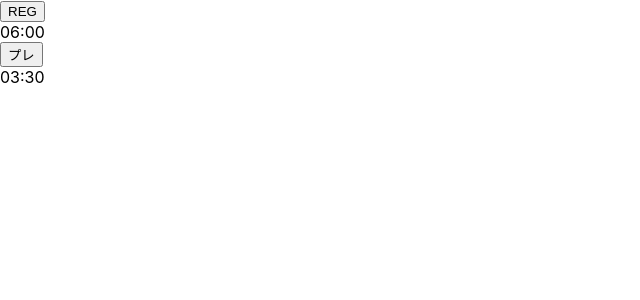
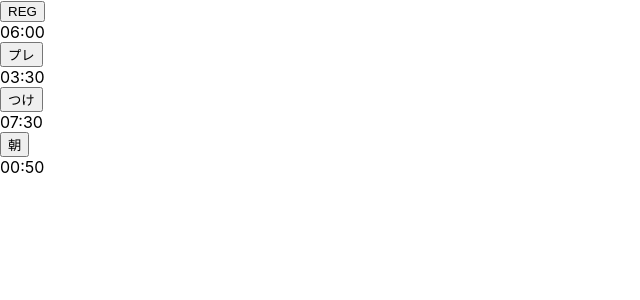
Before and after one commit to M-Y-code/men-timer, a Next.js app in the folder men-timer/: page / in a window 1280 px wide. Shown: the top 300 px of the page, without its empty margins (0-640 px from the left). Built offline with nearby package versions, Linux system fonts and the light colour scheme.

Commit message:
つけ麺、朝麺ボタン作成

```diff
--- /dev/null
+++ b/men-timer/components/AsaButton.jsx
@@ -0,0 +1,10 @@
+const AsaButton = (props) => {
+  return (
+    <>
+      <button onClick={() => props.onClick()}>朝</button>
+      <div>{props.formatTime(props.countdownAsa)}</div>
+    </>
+  );
+};
+
+export default AsaButton;
--- a/men-timer/components/CountDown.jsx
+++ b/men-timer/components/CountDown.jsx
@@ -1,6 +1,8 @@
 import { useCallback, useEffect, useRef, useState } from "react";
+import AsaButton from "./AsaButton";
 import PreButton from "./PreButton";
 import RegButton from "./RegButton";
+import TukeButton from "./TukeButton";
 
 //秒を分に変換
 const formatTime = (time) => {
@@ -33,6 +35,20 @@ export default function CountDown({ Reg, Pre, Tuke, Asa }) {
     return () => clearInterval(timerId.current);
   }, []);
 
+  const handleClickStartTuke = useCallback(() => {
+    timerId.current = setInterval(() => {
+      setCountdownTuke((prev) => prev - 1);
+    }, 1000);
+    return () => clearInterval(timerId.current);
+  }, []);
+
+  const handleClickStartAsa = useCallback(() => {
+    timerId.current = setInterval(() => {
+      setCountdownAsa((prev) => prev - 1);
+    }, 1000);
+    return () => clearInterval(timerId.current);
+  }, []);
+
   useEffect(() => {
     if (countdownReg <= 0) {
       clearInterval(timerId.current);
@@ -47,6 +63,20 @@ export default function CountDown({ Reg, Pre, Tuke, Asa }) {
     }
   }, [countdownReg]);
 
+  useEffect(() => {
+    if (countdownTuke <= 0) {
+      clearInterval(timerId.current);
+      setCountdownTuke((prev) => seconds);
+    }
+  }, [countdownAsa]);
+
+  useEffect(() => {
+    if (countdownAsa <= 0) {
+      clearInterval(timerId.current);
+      setCountdownAsa((prev) => seconds);
+    }
+  }, [countdownAsa]);
+
   return (
     <>
       <RegButton
@@ -59,6 +89,16 @@ export default function CountDown({ Reg, Pre, Tuke, Asa }) {
         onClick={handleClickStartPre}
         countdownPre={countdownPre}
       />
+      <TukeButton
+        formatTime={formatTime}
+        onClick={handleClickStartTuke}
+        countdownTuke={countdownTuke}
+      />
+      <AsaButton
+        formatTime={formatTime}
+        onClick={handleClickStartAsa}
+        countdownAsa={countdownAsa}
+      />
     </>
   );
 }
--- /dev/null
+++ b/men-timer/components/TukeButton.jsx
@@ -0,0 +1,10 @@
+const TukeButton = (props) => {
+  return (
+    <>
+      <button onClick={() => props.onClick()}>つけ</button>
+      <div>{props.formatTime(props.countdownTuke)}</div>
+    </>
+  );
+};
+
+export default TukeButton;
```
